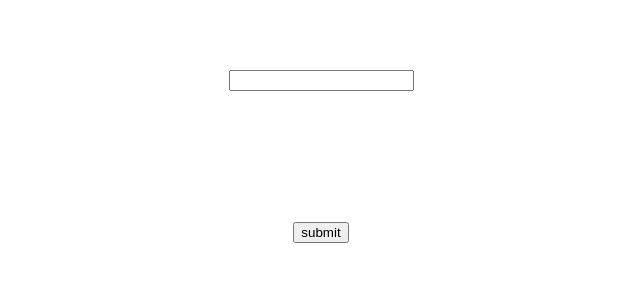
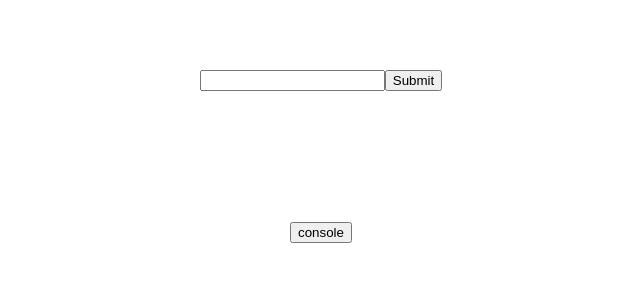
Before and after one commit to tnmy57/react-app, a React (Create React App) app: page / in a window 1280 px wide. Shown: the part 435-716 px from the top of the page, without its empty margins (319-959 px from the left). Built offline with nearby package versions, Linux system fonts and the light colour scheme.

Commit message:
assignment 3 is almost compleated

```diff
--- a/src/App.js
+++ b/src/App.js
@@ -30,7 +30,18 @@ function App() {
           onBlur={() => {
             console.log("Out of the textbox");
           }}
+          onKeyDown={(e) =>{
+            e.key === "Enter" && console.log(e.target.value);
+          }}
         ></input>
+        <button
+          onClick={(e) => {
+            e.preventDefault();
+            console.log(e)
+          }}
+        >
+          Submit
+        </button>
       </form>
       <button
         onClick={() => {
@@ -40,7 +51,7 @@ function App() {
           alert("hi");
         }}
       >
-        submit
+        console
       </button>
     </div>
   );
```
